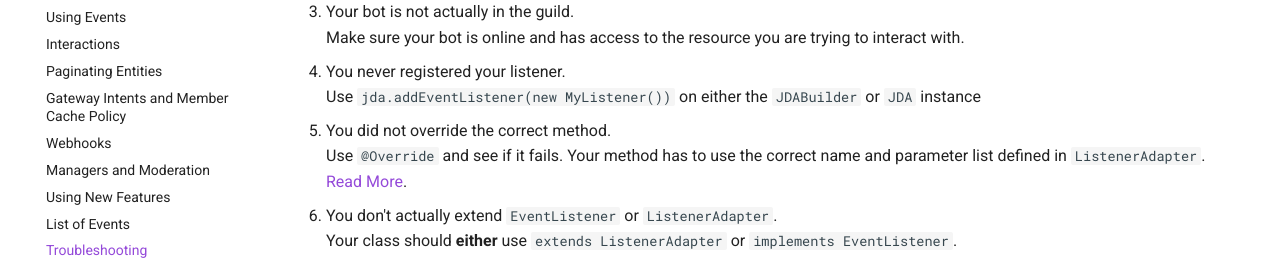
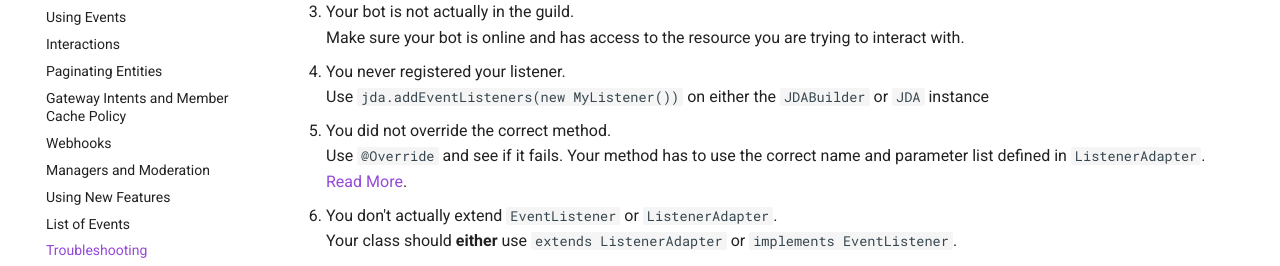
Before and after one commit to discord-jda/JDA-Website, an MkDocs documentation site: the page built from docs/using-jda/troubleshooting.md, in a window 1280 px wide and 900 px high, scrolled down 2658 px. Shown: the part 172-438 px from the top of the window. Built offline with MkDocs 1.6.1 and Material for MkDocs 9.7.7, drawn with Linux system fonts in a browser that asks for light colours; comment, search, counter and statistics services are not loaded; some of the changed text lies outside the part shown.

```diff
--- a/docs/using-jda/troubleshooting.md
+++ b/docs/using-jda/troubleshooting.md
@@ -115,7 +115,7 @@ There are many reasons why your event listener might not be executed but here ar
 1. Your bot is not actually in the guild.
     <br>Make sure your bot is online and has access to the resource you are trying to interact with.
 1. You never registered your listener.
-    <br>Use `jda.addEventListener(new MyListener())` on either the `JDABuilder` or `JDA` instance
+    <br>Use `jda.addEventListeners(new MyListener())` on either the `JDABuilder` or `JDA` instance
 1. You did not override the correct method.
     <br>Use `@Override` and see if it fails. Your method has to use the correct name and parameter list defined in `ListenerAdapter`. [Read More](events.md).
 1. You don't actually extend `EventListener` or `ListenerAdapter`.
```
Also changed, not shown: other parts of docs/using-jda/troubleshooting.md (+1 -1 lines).
